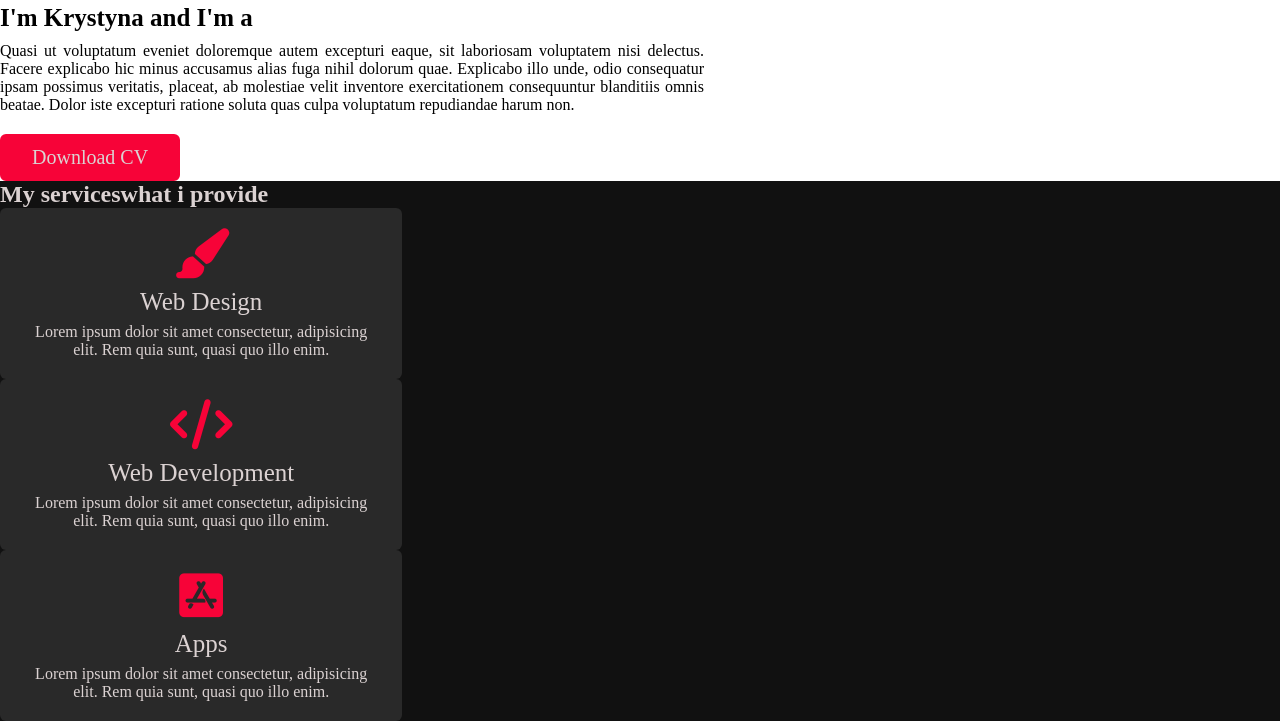
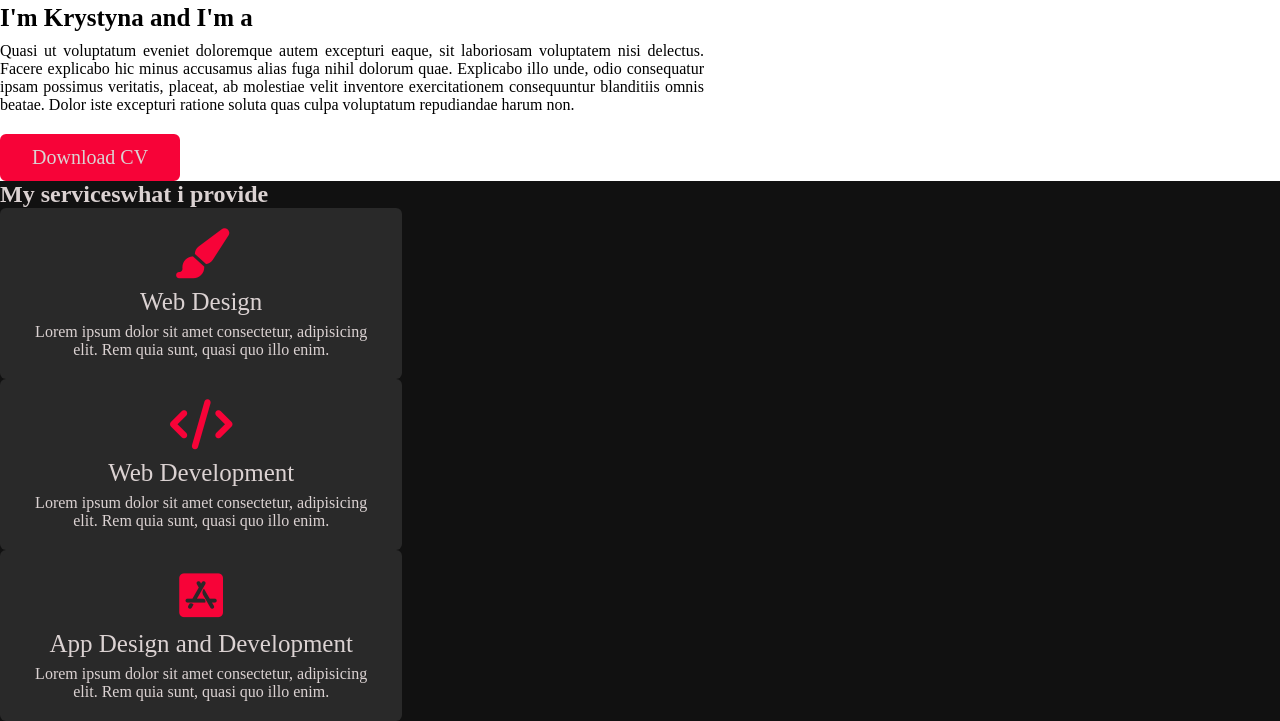
Before and after one commit to KrystynaMil/Personal-portfolio, a plain HTML site: page index.html in a window 1280 px wide. Shown: the part 1227-1948 px from the top of the page. Drawn offline with nearby package versions, Linux system fonts and the light colour scheme.

Commit message:
update strategy and index files

```diff
--- a/index.html
+++ b/index.html
@@ -88,7 +88,7 @@
             <div class="card">
                 <div class="box">
                     <i class="fab fa-app-store-ios"></i>
-                    <div class="text">Apps</div>
+                    <div class="text">App Design and Development</div>
                     <p>Lorem ipsum dolor sit amet consectetur, adipisicing elit. Rem quia sunt, quasi quo illo enim.</p>
                 </div>
             </div>
```
Also changed, not shown: 1 other file.
